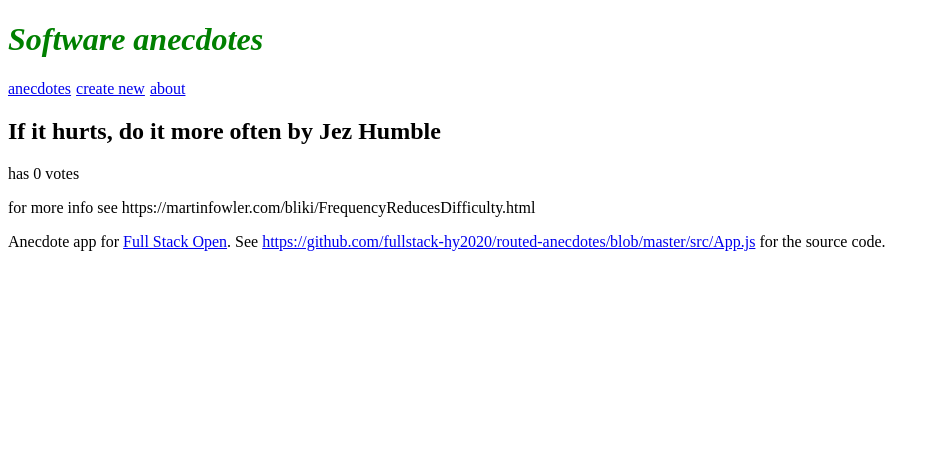
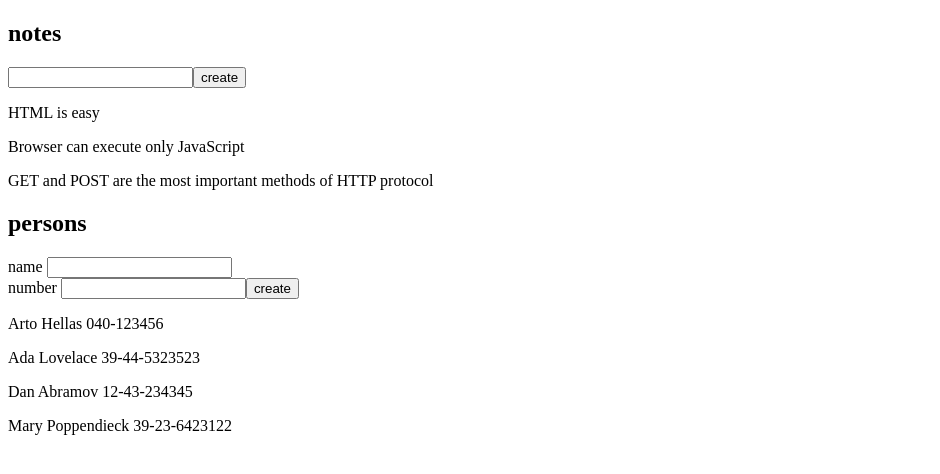
Before and after one commit to onee-io/full-stack-open, a React (Create React App) app: page /anecdotes/1 in a window 1280 px wide. Shown: the top 474 px of the page, without its empty margins (0-940 px from the left). Built offline with nearby package versions, Linux system fonts and the light colour scheme; data requests are answered from the project's data file.

Commit message:
✨ 完成 Part7.b

```diff
--- a/server/db.json
+++ b/server/db.json
@@ -17,26 +17,6 @@
       "content": "GET and POST are the most important methods of HTTP protocol",
       "date": "2022-1-17T19:20:14.298Z",
       "important": true
-    },
-    {
-      "content": "aaaa",
-      "important": true,
-      "id": 4
-    },
-    {
-      "content": "aaa",
-      "important": true,
-      "id": 5
-    },
-    {
-      "content": "",
-      "important": true,
-      "id": 6
-    },
-    {
-      "content": "asdad",
-      "important": true,
-      "id": 7
     }
   ],
   "persons": [
--- /dev/null
+++ b/src/hooks/index.js
@@ -0,0 +1,13 @@
+import { useState } from "react"
+
+export const useField = (type) => {
+    const [value, setValue] = useState('');
+    const onChange = (event) => setValue(event.target.value)
+    const reset = () => setValue('')
+    return {
+        type,
+        value,
+        onChange,
+        reset
+    }
+}
--- a/src/index.js
+++ b/src/index.js
@@ -18,6 +18,8 @@ import Counter from './part6/Counter';
 import Routers from './part7/Routers';
 import AnecdoteRouter from './part7/AnecdoteRouter';
 import { BrowserRouter } from 'react-router-dom';
+import CountryHook from './part7/CountryHook';
+import UltimateHook from './part7/UltimateHook';
 
 // const queryClient = new QueryClient();
 
@@ -55,8 +57,10 @@ import { BrowserRouter } from 'react-router-dom';
 
 // Part7
 // ReactDOM.createRoot(document.getElementById('root')).render(<Routers />)
-ReactDOM.createRoot(document.getElementById('root')).render(
-    <BrowserRouter>
-        <AnecdoteRouter />
-    </BrowserRouter>
-)
+// ReactDOM.createRoot(document.getElementById('root')).render(
+//     <BrowserRouter>
+//         <AnecdoteRouter />
+//     </BrowserRouter>
+// )
+// ReactDOM.createRoot(document.getElementById('root')).render(<CountryHook />)
+ReactDOM.createRoot(document.getElementById('root')).render(<UltimateHook />)
--- a/src/part7/AnecdoteRouter.js
+++ b/src/part7/AnecdoteRouter.js
@@ -1,5 +1,6 @@
 import { useState } from 'react'
 import { Link, Route, Routes, useMatch, useNavigate } from 'react-router-dom'
+import { useField } from '../hooks'
 
 const Menu = () => {
     const padding = {
@@ -58,20 +59,27 @@ const Footer = () => (
 )
 
 const CreateNew = (props) => {
-    const [content, setContent] = useState('')
-    const [author, setAuthor] = useState('')
-    const [info, setInfo] = useState('')
+    const content = useField('text');
+    const author = useField('text');
+    const info = useField('text');
+
     const navigate = useNavigate();
 
     const handleSubmit = (e) => {
         e.preventDefault()
         props.addNew({
-            content,
-            author,
-            info,
+            content: content.value,
+            author: author.value,
+            info: info.value,
             votes: 0
         })
         navigate('/')
+    }
+
+    const handleReset = () => {
+        content.reset();
+        author.reset();
+        info.reset();
     }
 
     return (
@@ -80,17 +88,18 @@ const CreateNew = (props) => {
             <form onSubmit={handleSubmit}>
                 <div>
                     content
-                    <input name='content' value={content} onChange={(e) => setContent(e.target.value)} />
+                    <input name='content' type={content.type} value={content.value} onChange={content.onChange} />
                 </div>
                 <div>
                     author
-                    <input name='author' value={author} onChange={(e) => setAuthor(e.target.value)} />
+                    <input name='author' type={author.type} value={author.value} onChange={author.onChange} />
                 </div>
                 <div>
                     url for more info
-                    <input name='info' value={info} onChange={(e) => setInfo(e.target.value)} />
+                    <input name='info' type={info.type} value={info.value} onChange={info.onChange} />
                 </div>
-                <button>create</button>
+                <button type='submit'>create</button>
+                <button type='reset' onClick={handleReset}>reset</button>
             </form>
         </div>
     )
--- /dev/null
+++ b/src/part7/CountryHook.js
@@ -0,0 +1,90 @@
+import axios from 'axios'
+import React, { useEffect, useState } from 'react'
+
+const useField = (type) => {
+    const [value, setValue] = useState('')
+
+    const onChange = (event) => {
+        setValue(event.target.value)
+    }
+
+    return {
+        type,
+        value,
+        onChange
+    }
+}
+
+const useCountry = (name) => {
+    const [country, setCountry] = useState(null)
+    useEffect(() => {
+        if (name.length > 0) {
+            // 获取城市数据
+            axios.get('https://restcountries.com/v3.1/all').then(res => {
+                const result = res.data.find(item => item.name.common.toLowerCase() === name.toLowerCase());
+                if (result) {
+                    setCountry({
+                        found: true,
+                        data: {
+                            name: result.name.common,
+                            capital: result.capital,
+                            population: result.population,
+                            flag: result.flags.png
+                        }
+                    })
+                } else {
+                    setCountry({ found: false });
+                }
+            });
+        }
+    }, [name]);
+
+    return country
+}
+
+const Country = ({ country }) => {
+    if (!country) {
+        return null
+    }
+
+    if (!country.found) {
+        return (
+            <div>
+                not found...
+            </div>
+        )
+    }
+
+    return (
+        <div>
+            <h3>{country.data.name} </h3>
+            <div>capital {country.data.capital} </div>
+            <div>population {country.data.population}</div>
+            <img src={country.data.flag} height='100' alt={`flag of ${country.data.name}`} />
+        </div>
+    )
+}
+
+const CountryHook = () => {
+    const nameInput = useField('text')
+    const [name, setName] = useState('')
+    const country = useCountry(name)
+
+    const fetch = (e) => {
+        e.preventDefault()
+        setName(nameInput.value)
+    }
+
+    return (
+        <div>
+            <form onSubmit={fetch}>
+                <input {...nameInput} />
+                <button>find</button>
+            </form>
+
+            <Country country={country} />
+        </div>
+    )
+}
+
+export default CountryHook
--- /dev/null
+++ b/src/part7/UltimateHook.js
@@ -0,0 +1,80 @@
+import { useState, useEffect } from 'react'
+import axios from 'axios'
+
+const useField = (type) => {
+    const [value, setValue] = useState('')
+
+    const onChange = (event) => {
+        setValue(event.target.value)
+    }
+
+    return {
+        type,
+        value,
+        onChange
+    }
+}
+
+const useResource = (baseUrl) => {
+    const [resources, setResources] = useState([])
+
+    useEffect(() => {
+        axios.get(baseUrl).then(res => {
+            setResources(res.data);
+        });
+    }, []);
+
+    const create = (resource) => {
+        axios.post(baseUrl, resource).then(res => {
+            setResources(resources.concat(res.data));
+        });
+    }
+
+    const service = {
+        create
+    }
+
+    return [
+        resources, service
+    ]
+}
+
+const UltimateHook = () => {
+    const content = useField('text')
+    const name = useField('text')
+    const number = useField('text')
+
+    const [notes, noteService] = useResource('http://localhost:3001/notes')
+    const [persons, personService] = useResource('http://localhost:3001/persons')
+
+    const handleNoteSubmit = (event) => {
+        event.preventDefault()
+        noteService.create({ content: content.value })
+    }
+
+    const handlePersonSubmit = (event) => {
+        event.preventDefault()
+        personService.create({ name: name.value, number: number.value })
+    }
+
+    return (
+        <div>
+            <h2>notes</h2>
+            <form onSubmit={handleNoteSubmit}>
+                <input {...content} />
+                <button>create</button>
+            </form>
+            {notes.map(n => <p key={n.id}>{n.content}</p>)}
+
+            <h2>persons</h2>
+            <form onSubmit={handlePersonSubmit}>
+                name <input {...name} /> <br />
+                number <input {...number} />
+                <button>create</button>
+            </form>
+            {persons.map(n => <p key={n.id}>{n.name} {n.number}</p>)}
+        </div>
+    )
+}
+
+export default UltimateHook
```
